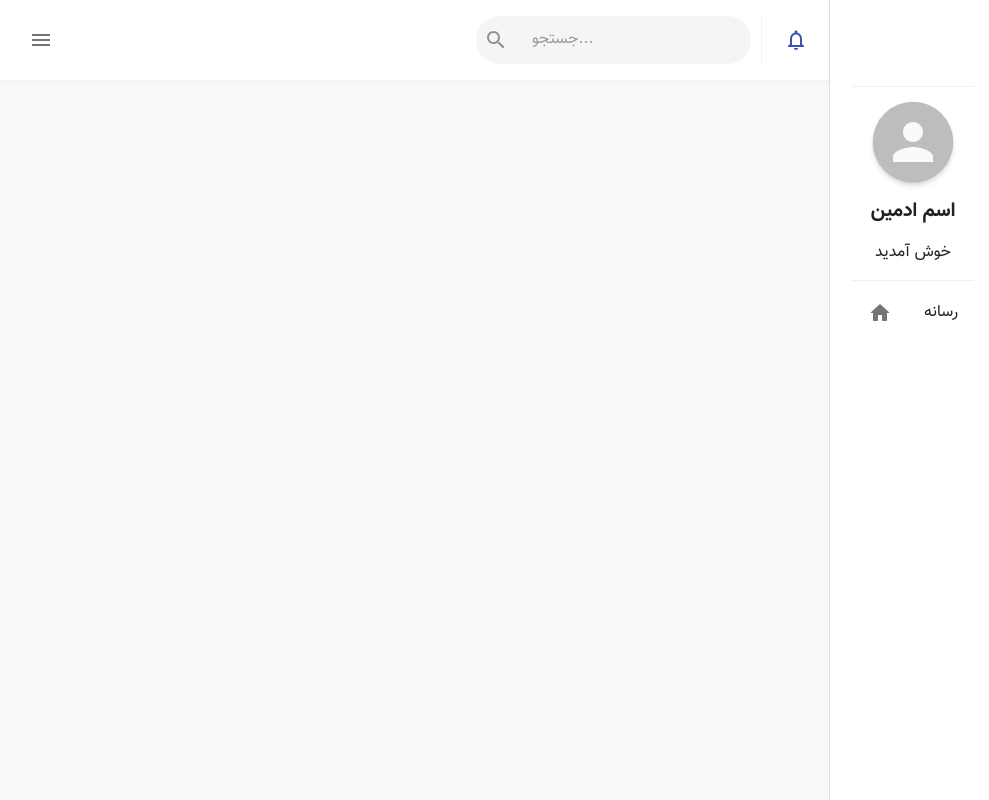
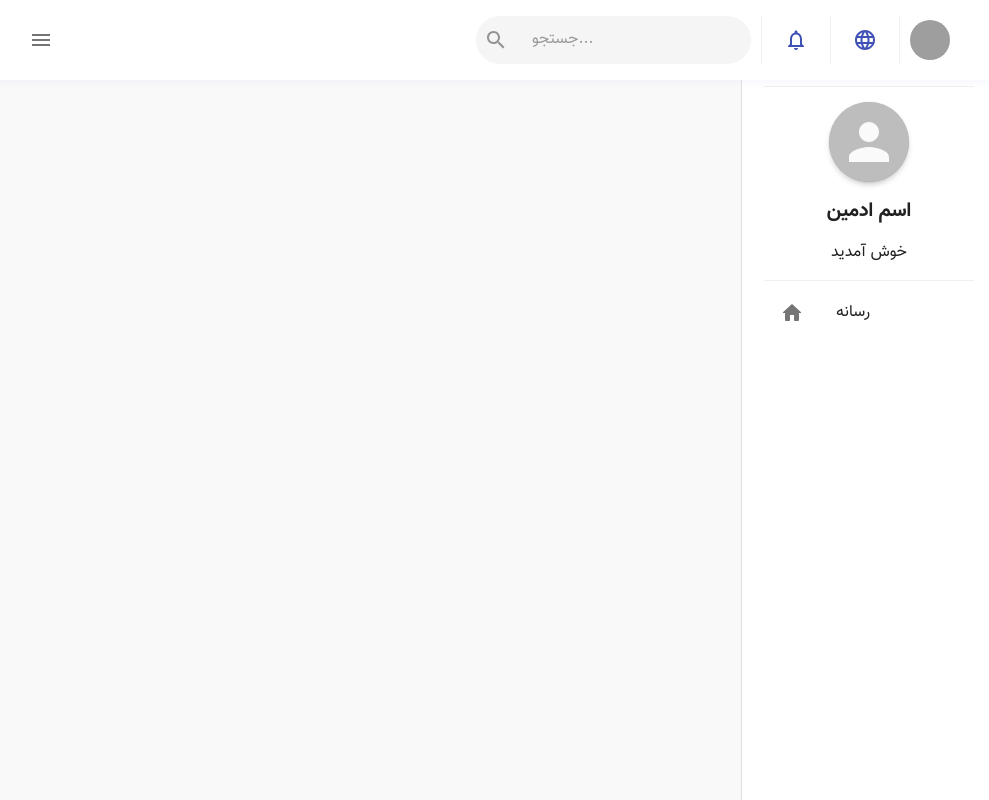
Before and after one commit to hassanEB1379/online-shop-panel-admin, a React (Create React App) app: page /panel in a window 1280 px wide. Shown: the whole page, without its empty margins (284-1273 px from the left). Built offline with nearby package versions, Linux system fonts and the light colour scheme; grey boxes are pictures that could not be loaded; the HTML template or start-up script is replaced by a standard one; what jss-rtl would draw is missing.

Commit message:
add paper class

```diff
--- a/src/components/sidebar/styles.js
+++ b/src/components/sidebar/styles.js
@@ -9,6 +9,10 @@ const useStyles = makeStyles(theme => ({
     ...theme.mixins.toolbar,
     justifyContent: 'flex-end',
   },
+  paper: {
+    width: props => props.drawerWidth,
+    zIndex: theme.zIndex.mobileStepper,
+  },
   profileImg: {
     height: '80px',
     width: '80px',
```
